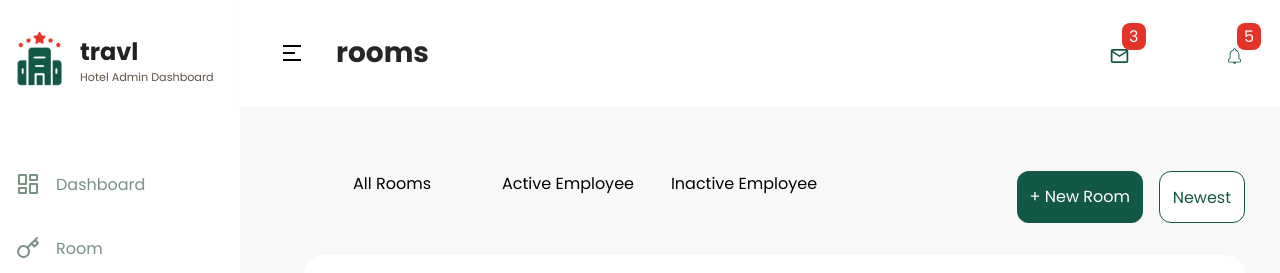
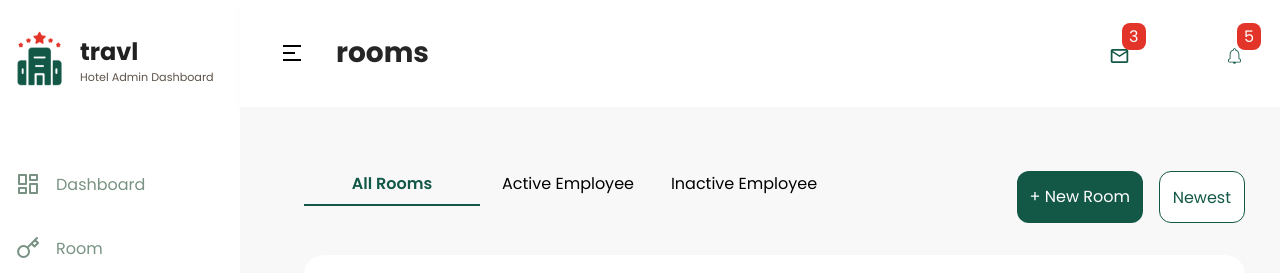
Before and after one commit to JavierSalazarG/dashboard-Hotel-Miranda, a React (Vite) app: page /rooms in a window 1280 px wide. Shown: the top 273 px of the page. Built offline with nearby package versions, Linux system fonts and the light colour scheme.

Commit message:
finish filters rooms

```diff
--- a/src/components/filters/room/FilterRooms.jsx
+++ b/src/components/filters/room/FilterRooms.jsx
@@ -5,13 +5,56 @@ import {
   NavStyled,
   NewestStyled,
 } from "../roomsFilterStyled";
+import { FilterRoomsContext } from "../../../contexts/rooms";
+import { useContext } from "react";
 const FilterRooms = () => {
+  const { filter, setAll, setActive, setInactive } =
+    useContext(FilterRoomsContext);
+
   return (
     <DivOptionsStyled>
       <div>
-        <ButtonOrdenStyled>All Rooms</ButtonOrdenStyled>
-        <ButtonOrdenStyled>Active Employee</ButtonOrdenStyled>
-        <ButtonOrdenStyled>Inactive Employee</ButtonOrdenStyled>
+        {filter === "All" ? (
+          <ButtonOrdenStyled
+            $color="#135846"
+            $weight="600"
+            $px="2"
+            onClick={setAll}
+          >
+            All Rooms
+          </ButtonOrdenStyled>
+        ) : (
+          <ButtonOrdenStyled onClick={setAll}>All Rooms</ButtonOrdenStyled>
+        )}
+        {filter === "Active" ? (
+          <ButtonOrdenStyled
+            $color="#135846"
+            $weight="600"
+            $px="2"
+            onClick={setActive}
+          >
+            Active Employee
+          </ButtonOrdenStyled>
+        ) : (
+          <ButtonOrdenStyled onClick={setActive}>
+            Active Employee
+          </ButtonOrdenStyled>
+        )}
+
+        {filter === "Inactive" ? (
+          <ButtonOrdenStyled
+            $color="#135846"
+            $weight="600"
+            $px="2"
+            onClick={setInactive}
+          >
+            Inactive Employee
+          </ButtonOrdenStyled>
+        ) : (
+          <ButtonOrdenStyled onClick={setInactive}>
+            Inactive Employee
+          </ButtonOrdenStyled>
+        )}
       </div>
       <DivButtonsNewstyled>
         <NavStyled to={"/room/new"}>+ New Room</NavStyled>
--- a/src/components/filters/roomsFilterStyled.js
+++ b/src/components/filters/roomsFilterStyled.js
@@ -28,6 +28,7 @@ export const ButtonOrdenStyled = styled.button`
   &:hover {
     border-bottom: 2px solid #135846;
     color: #135846;
+    font-weight: 600;
   }
 `;
 export const NavStyled = styled(NavLink)`
--- a/src/components/tables/rooms/TableRooms.jsx
+++ b/src/components/tables/rooms/TableRooms.jsx
@@ -1,6 +1,8 @@
 import { SlOptionsVertical } from "react-icons/sl";
 import { deletedRoom } from "../../../features/rooms/RoomsSlice";
 import { useDispatch } from "react-redux";
+import { FilterRoomsContext } from "../../../contexts/rooms";
+import { useContext } from "react";
 import {
   TableStyled,
   TrStyled,
@@ -19,36 +21,19 @@ import {
 
 export const TableRooms = ({ RoomsList, loading }) => {
   const dispatch = useDispatch();
-
+  const { filter } = useContext(FilterRoomsContext);
   const HandleDeleted = (id, event) => {
     if (event) {
       event.stopPropagation();
     }
     dispatch(deletedRoom(id));
   };
-  return (
-    <TableStyled>
-      <TbodyStyled>
-        <TrTitleStyled>
-          <th>Room Name</th>
-          <th>Room Type</th>
-          <th>Amenities</th>
-          <th>Price</th>
-          <th>Status</th>
-          <th></th>
-        </TrTitleStyled>
-        {loading ? (
-          <Spinner></Spinner>
-        ) : (
-          RoomsList &&
-          RoomsList.map((room) => (
+
+  const renderRooms = (room) => (
     <TrStyled key={room.id}>
       <td>
         <DivImgStyled>
-                  <ImgStyled
-                    alt={`Room ${room.roomNumber}`}
-                    src={room.imgs.img1}
-                  />
+          <ImgStyled alt={`Room ${room.roomNumber}`} src={room.imgs.img1} />
           <DivTextStyled>
             <PStyled>{`#${room.roomNumber}`}</PStyled>
             <p>{room.roomId}</p>
@@ -67,10 +52,7 @@ export const TableRooms = ({ RoomsList, loading }) => {
         )}
       </td>
       <td>
-                <ButtonDelete
-                  onClick={() => HandleDeleted(room.id)}
-                  className="button"
-                >
+        <ButtonDelete onClick={() => HandleDeleted(room.id)} className="button">
           {open ? (
             <IconDeletedStyled $color="red" />
           ) : (
@@ -79,7 +61,33 @@ export const TableRooms = ({ RoomsList, loading }) => {
         </ButtonDelete>
       </td>
     </TrStyled>
-          ))
+  );
+
+  return (
+    <TableStyled>
+      <TbodyStyled>
+        <TrTitleStyled>
+          <th>Room Name</th>
+          <th>Room Type</th>
+          <th>Amenities</th>
+          <th>Price</th>
+          <th>Status</th>
+          <th></th>
+        </TrTitleStyled>
+        {loading ? (
+          <Spinner></Spinner>
+        ) : (
+          RoomsList &&
+          RoomsList.map((room) => {
+            if (
+              filter === "All" ||
+              (filter === "Active" && room.status) ||
+              (filter === "Inactive" && !room.status)
+            ) {
+              return renderRooms(room);
+            }
+            return null; // O puedes omitir el return null
+          })
         )}
       </TbodyStyled>
     </TableStyled>
--- /dev/null
+++ b/src/contexts/rooms.jsx
@@ -0,0 +1,26 @@
+import React, { createContext, useContext, useState } from "react";
+
+// Crear el contexto
+export const FilterRoomsContext = createContext();
+
+// Crear el proveedor del contexto
+export const FilterRoomsProvider = ({ children }) => {
+  const [filter, setFilter] = useState("All");
+
+  const setAll = () => setFilter("All");
+  const setActive = () => setFilter("Active");
+  const setInactive = () => setFilter("Inactive");
+
+  const contextValue = {
+    filter,
+    setAll,
+    setActive,
+    setInactive,
+  };
+
+  return (
+    <FilterRoomsContext.Provider value={contextValue}>
+      {children}
+    </FilterRoomsContext.Provider>
+  );
+};
--- a/src/main.jsx
+++ b/src/main.jsx
@@ -5,10 +5,11 @@ import "./index.css";
 import { store } from "./app/store";
 import { Provider } from "react-redux";
 import { ArchivedProvider } from "./contexts/archived.jsx";
+import { FilterRoomsProvider } from "./contexts/rooms.jsx";
 //Pages------
 import Layout from "./components/layaut/layaut";
 import { DashboardPage } from "./pages/Dashboard/DashboardPage";
-import { RoomPage } from "./pages/Roons/roomPage";
+import { RoomPage } from "./pages/Rooms/RoomPage";
 import EditUser from "./pages/user/EditUser";
 import { BookingsPage } from "./pages/Bookings/BookingsPage";
 import { ConciergePage } from "./pages/Concierge/ConciergePage";
@@ -23,6 +24,7 @@ import NewRoom from "./pages/NewRoom/NewRoom.jsx";
 ReactDOM.createRoot(document.getElementById("root")).render(
   <React.StrictMode>
     <ArchivedProvider>
+      <FilterRoomsProvider>
         <Provider store={store}>
           <BrowserRouter>
             <Routes>
@@ -42,6 +44,7 @@ ReactDOM.createRoot(document.getElementById("root")).render(
             </Routes>
           </BrowserRouter>
         </Provider>
+      </FilterRoomsProvider>
     </ArchivedProvider>
   </React.StrictMode>
 );
```
Also changed, not shown: src/pages/Rooms/RoomPage.jsx (renamed from src/pages/Roons/RoomPage.jsx, +4 -3 lines). Lines whose indentation alone changed are shown as unchanged.
